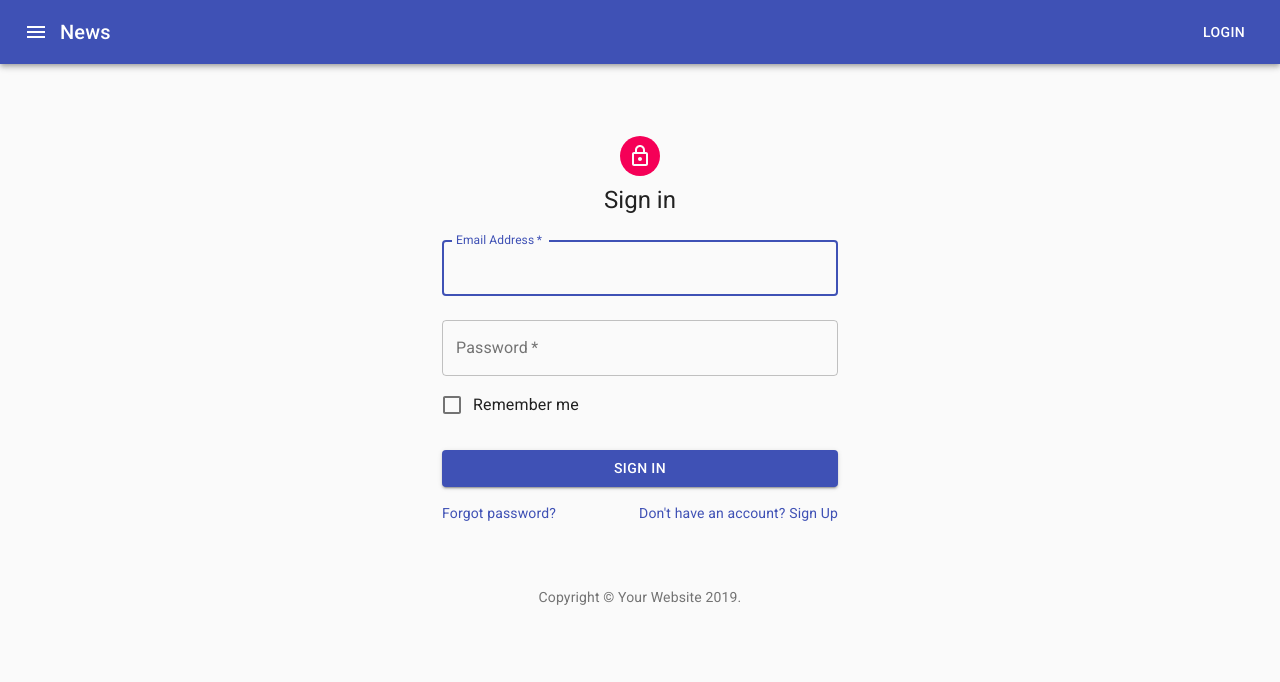
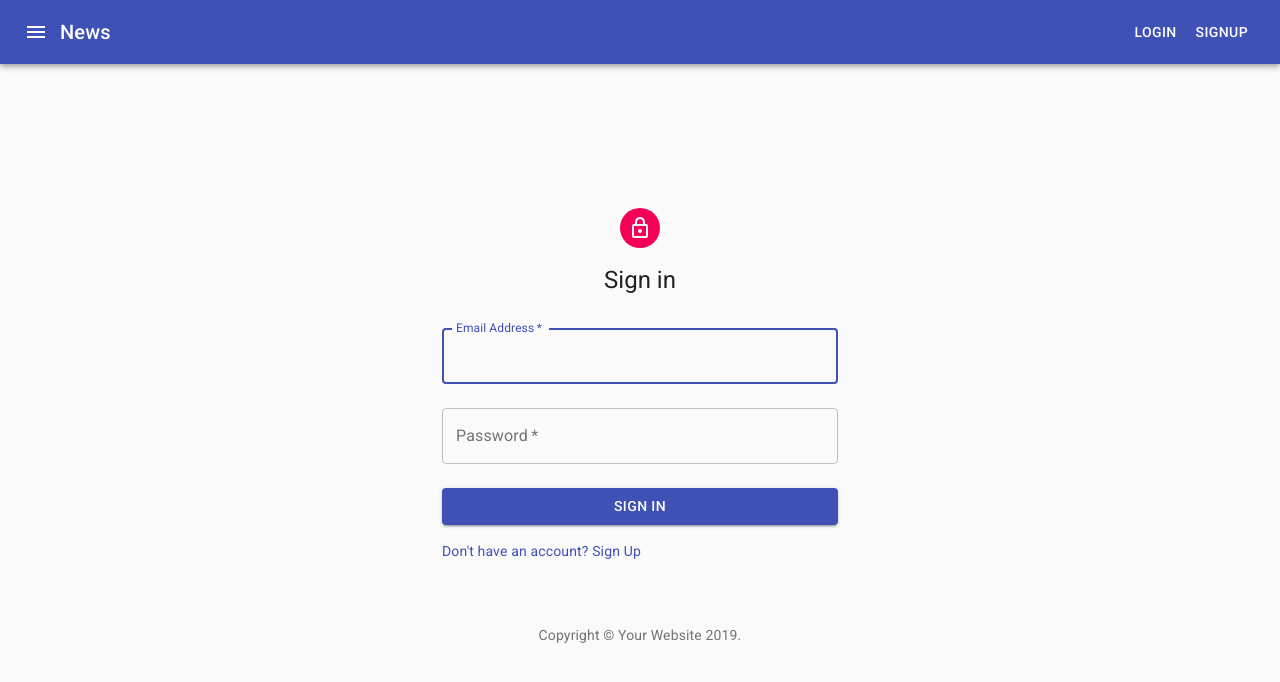
Before and after one commit to YangSSo51/gugusafront, a React (Create React App) app: page /signin in a window 1280 px wide. Shown: the top 682 px of the page. Built offline with nearby package versions, Linux system fonts and the light colour scheme.

Commit message:
css 및 signin class형태로 변경

```diff
--- a/public/index.html
+++ b/public/index.html
@@ -26,7 +26,7 @@
       work correctly both with client-side routing and a non-root public URL.
       Learn how to configure a non-root public URL by running `npm run build`.
     -->
-    <title>React App</title>
+    <title>구구사</title>
   </head>
   <body>
     <noscript>You need to enable JavaScript to run this app.</noscript>
--- a/src/App.css
+++ b/src/App.css
@@ -4,3 +4,25 @@
 .title{
     flex-grow: 1;
 }
+.navButton{
+    text-decoration: none;
+    color:white;
+}
+/* signin */
+.paper {
+    margin-top: 8rem;
+    display: flex;
+    flex-direction: column;
+    align-items: center;
+}
+.avatar {
+    margin: 1rem;
+    background-color: #f50057 !important;
+}
+.form {
+    width: 100%;
+    margin-top: 1rem
+}
+.submit {
+    margin: 1rem 0rem 1rem !important;
+}
--- a/src/App.js
+++ b/src/App.js
@@ -1,7 +1,7 @@
 import React,{ Component } from 'react';
 import './App.css';
 import { SignUp,SignIn } from './Components';
-import { Route,BrowserRouter } from 'react-router-dom';
+import { Route, BrowserRouter } from 'react-router-dom';
 import NavBar from "./Components/NavBar";
 
 
@@ -9,8 +9,8 @@ class App extends Component {
     render() {
         return (
             <div>
-                <NavBar/>
                   <BrowserRouter>
+                    <NavBar/>
                     <Route exact path="/signup" component={SignUp}/>
                     <Route exact path="/signin" component={SignIn}/>
                   </BrowserRouter>
--- a/src/Components/NavBar.js
+++ b/src/Components/NavBar.js
@@ -5,6 +5,8 @@ import Typography from '@material-ui/core/Typography';
 import Button from '@material-ui/core/Button';
 import IconButton from '@material-ui/core/IconButton';
 import MenuIcon from '@material-ui/icons/Menu';
+import { Link } from 'react-router-dom';
+
 
 export default class NavBar extends React.PureComponent{
     render() {
@@ -18,7 +20,8 @@ export default class NavBar extends React.PureComponent{
                         <Typography variant="h6" className="title">
                             News
                         </Typography>
-                        <Button color="inherit">Login</Button>
+                        <Button color="inherit"><Link className="navButton" to="/SignIn">Login</Link></Button>
+                        <Button color="inherit"><Link className="navButton" to="/SignUp">SignUp</Link></Button>
                     </Toolbar>
                 </AppBar>
             </div>
--- a/src/Components/SignIn.js
+++ b/src/Components/SignIn.js
@@ -3,14 +3,11 @@ import Avatar from '@material-ui/core/Avatar';
 import Button from '@material-ui/core/Button';
 import CssBaseline from '@material-ui/core/CssBaseline';
 import TextField from '@material-ui/core/TextField';
-import FormControlLabel from '@material-ui/core/FormControlLabel';
-import Checkbox from '@material-ui/core/Checkbox';
 import Link from '@material-ui/core/Link';
 import Grid from '@material-ui/core/Grid';
 import Box from '@material-ui/core/Box';
 import LockOutlinedIcon from '@material-ui/icons/LockOutlined';
 import Typography from '@material-ui/core/Typography';
-import { makeStyles } from '@material-ui/core/styles';
 import Container from '@material-ui/core/Container';
 
 function Copyright() {
@@ -26,40 +23,20 @@ function Copyright() {
   );
 }
 
-const useStyles = makeStyles(theme => ({
-  paper: {
-    marginTop: theme.spacing(8),
-    display: 'flex',
-    flexDirection: 'column',
-    alignItems: 'center',
-  },
-  avatar: {
-    margin: theme.spacing(1),
-    backgroundColor: theme.palette.secondary.main,
-  },
-  form: {
-    width: '100%', // Fix IE 11 issue.
-    marginTop: theme.spacing(1),
-  },
-  submit: {
-    margin: theme.spacing(3, 0, 2),
-  },
-}));
+export default class SignIn extends React.Component{
 
-export default function SignIn() {
-  const classes = useStyles();
-
+  render() {
     return (
         <Container component="main" maxWidth="xs">
           <CssBaseline />
-      <div className={classes.paper}>
-        <Avatar className={classes.avatar}>
-          <LockOutlinedIcon />
+          <div className="paper">
+            <Avatar className="avatar">
+              <LockOutlinedIcon color="inherit" />
             </Avatar>
             <Typography component="h1" variant="h5">
               Sign in
             </Typography>
-        <form className={classes.form} noValidate>
+            <form className="form" method="post">
               <TextField
                   variant="outlined"
                   margin="normal"
@@ -82,27 +59,18 @@ export default function SignIn() {
                   id="password"
                   autoComplete="current-password"
               />
-          <FormControlLabel
-            control={<Checkbox value="remember" color="primary" />}
-            label="Remember me"
-          />
               <Button
                   type="submit"
                   fullWidth
                   variant="contained"
                   color="primary"
-            className={classes.submit}
+                  className="submit"
               >
                 Sign In
               </Button>
               <Grid container>
-            <Grid item xs>
-              <Link href="#" variant="body2">
-                Forgot password?
-              </Link>
-            </Grid>
                 <Grid item>
-              <Link href="#" variant="body2">
+                  <Link href="/SignUp" variant="body2">
                     {"Don't have an account? Sign Up"}
                   </Link>
                 </Grid>
@@ -114,4 +82,8 @@ export default function SignIn() {
           </Box>
         </Container>
     );
+
   }
+
+
+}
```
Lines whose indentation alone changed are shown as unchanged.
